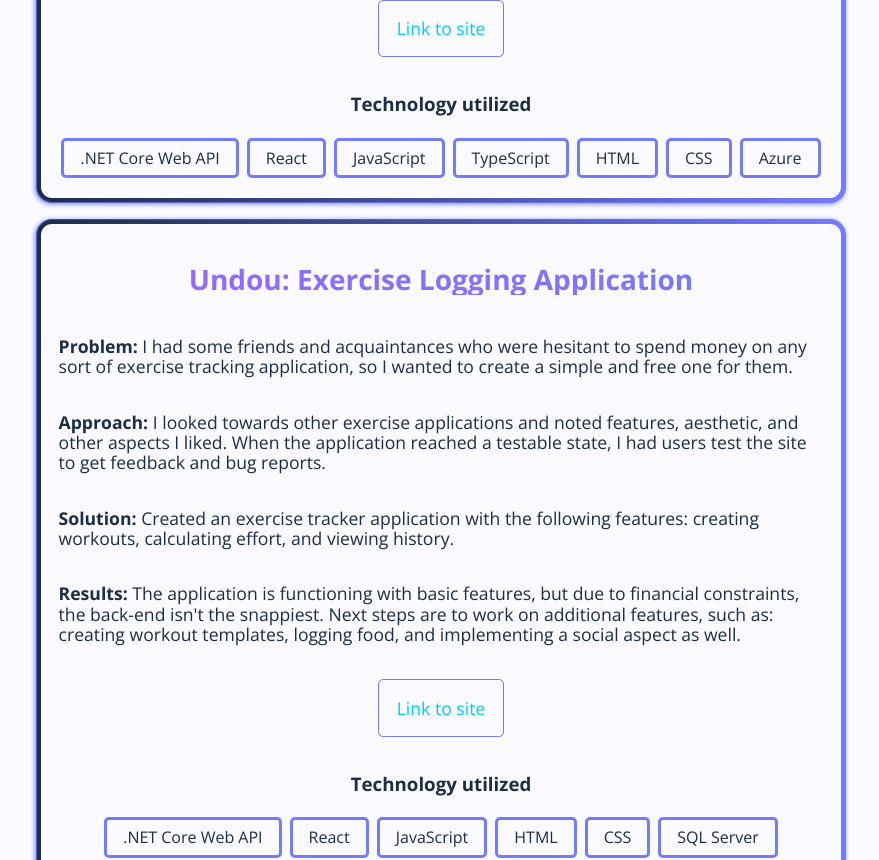
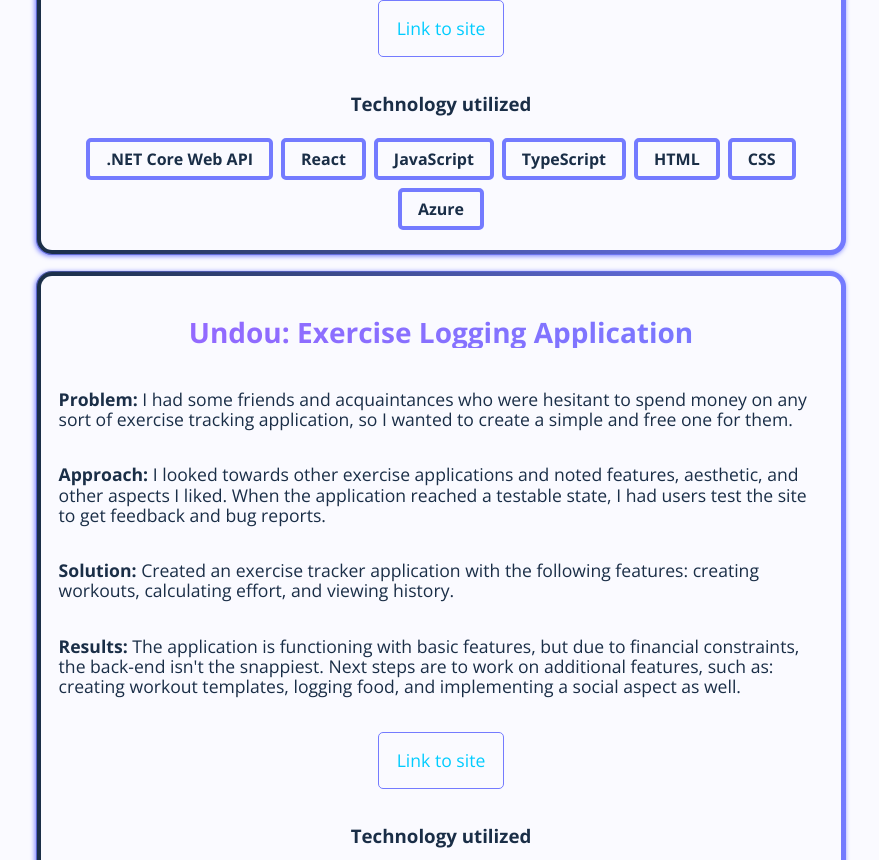
Before and after one commit to veralece/JavierPenaloza-Portfolio, a Vue app: page / in a window 1280 px wide. Shown: the part 1940-2800 px from the top of the page, without its empty margins (199-1078 px from the left). Built offline with nearby package versions, Linux system fonts and the light colour scheme.

Commit message:
style changes

```diff
--- a/src/assets/style.css
+++ b/src/assets/style.css
@@ -109,6 +109,7 @@
 }
 
 @supports (background-clip: text) or (-webkit-background-clip: text) {
+  a:hover,
   .text-gradient {
     color: transparent;
     background: var(--text-gradient);
--- a/src/components/Projects.vue
+++ b/src/components/Projects.vue
@@ -50,10 +50,11 @@
     padding-inline-start: 0;
     flex-flow: row wrap;
     justify-content: center;
+    font-weight: bold;
 }
 
 .tech>* {
-    border: 3px solid var(--link-hover);
+    border: 4px solid var(--link-hover);
     border-radius: 5px;
     width: fit-content;
     padding: .5em 1em;
--- a/src/pages/Home.vue
+++ b/src/pages/Home.vue
@@ -69,6 +69,7 @@
 
 header p {
     font-weight: 700;
+    margin: 1em 2em;
 }
 
 header h1 {
```
